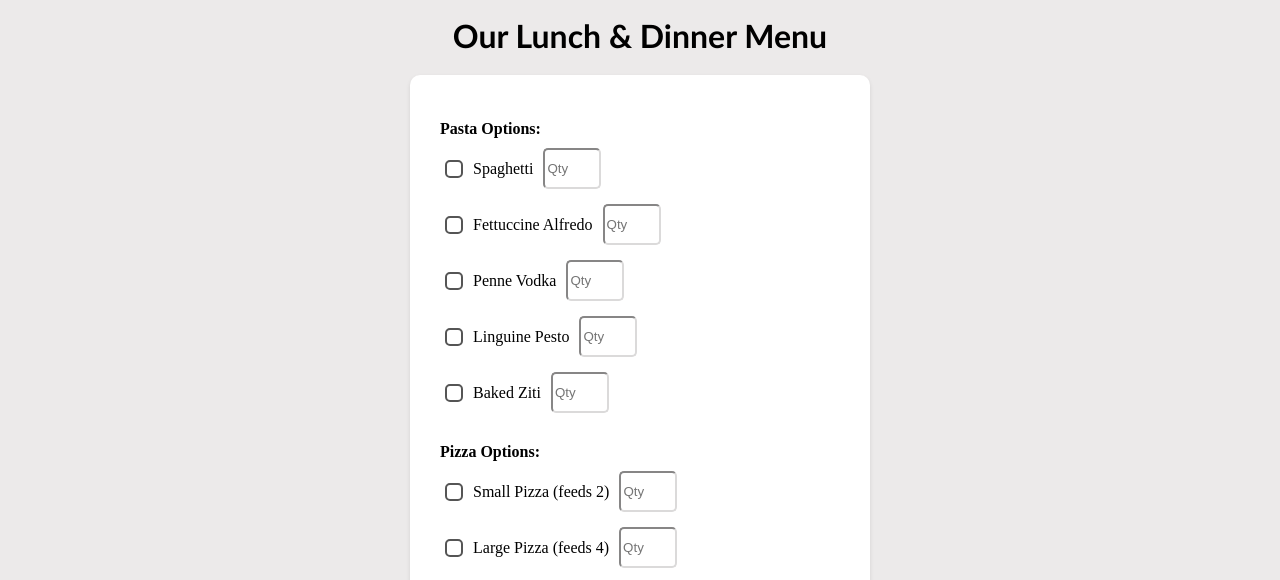
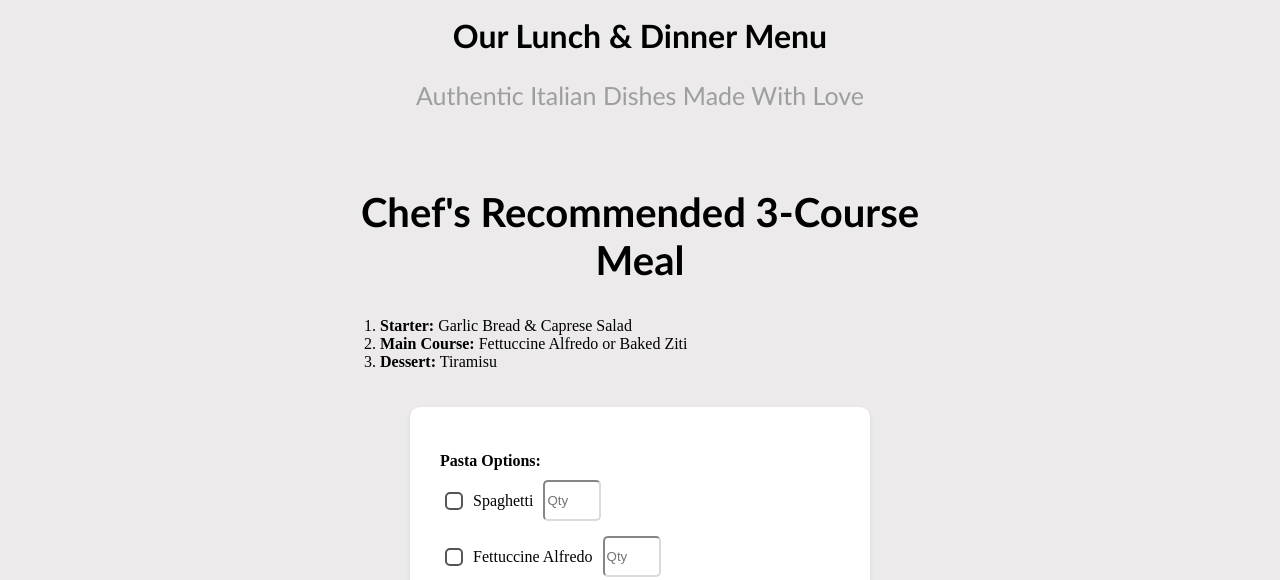
Before and after one commit to LakpaSherpa123/Restaurant, a plain HTML site: page menu.html in a window 1280 px wide. Shown: the part 162-742 px from the top of the page. Drawn offline with Linux system fonts and the light colour scheme.

Commit message:
Update menu.html

```diff
--- a/menu.html
+++ b/menu.html
@@ -87,6 +87,17 @@
   <div class="space"></div>
   <!-- Title -->
   <h1>Our Lunch & Dinner Menu</h1>
+  <p class="textContent" style="color: rgb(158, 158, 158);">Authentic Italian Dishes Made With Love</p>
+
+  <!-- Chef's Recommended 3-Course Meal (Chapter 4: Ordered List) -->
+  <div style="max-width: 600px; margin: auto; padding: 20px;">
+    <h2 style="text-align: center;">Chef's Recommended 3-Course Meal</h2>
+    <ol>
+      <li><strong>Starter:</strong> Garlic Bread & Caprese Salad</li>
+      <li><strong>Main Course:</strong> Fettuccine Alfredo or Baked Ziti</li>
+      <li><strong>Dessert:</strong> Tiramisu</li>
+    </ol>
+  </div>
 
   <!-- Menu Form -->
   <form  action="http://www.websitedevelopmentbook.com/FormEcho.php" method="post">
```
